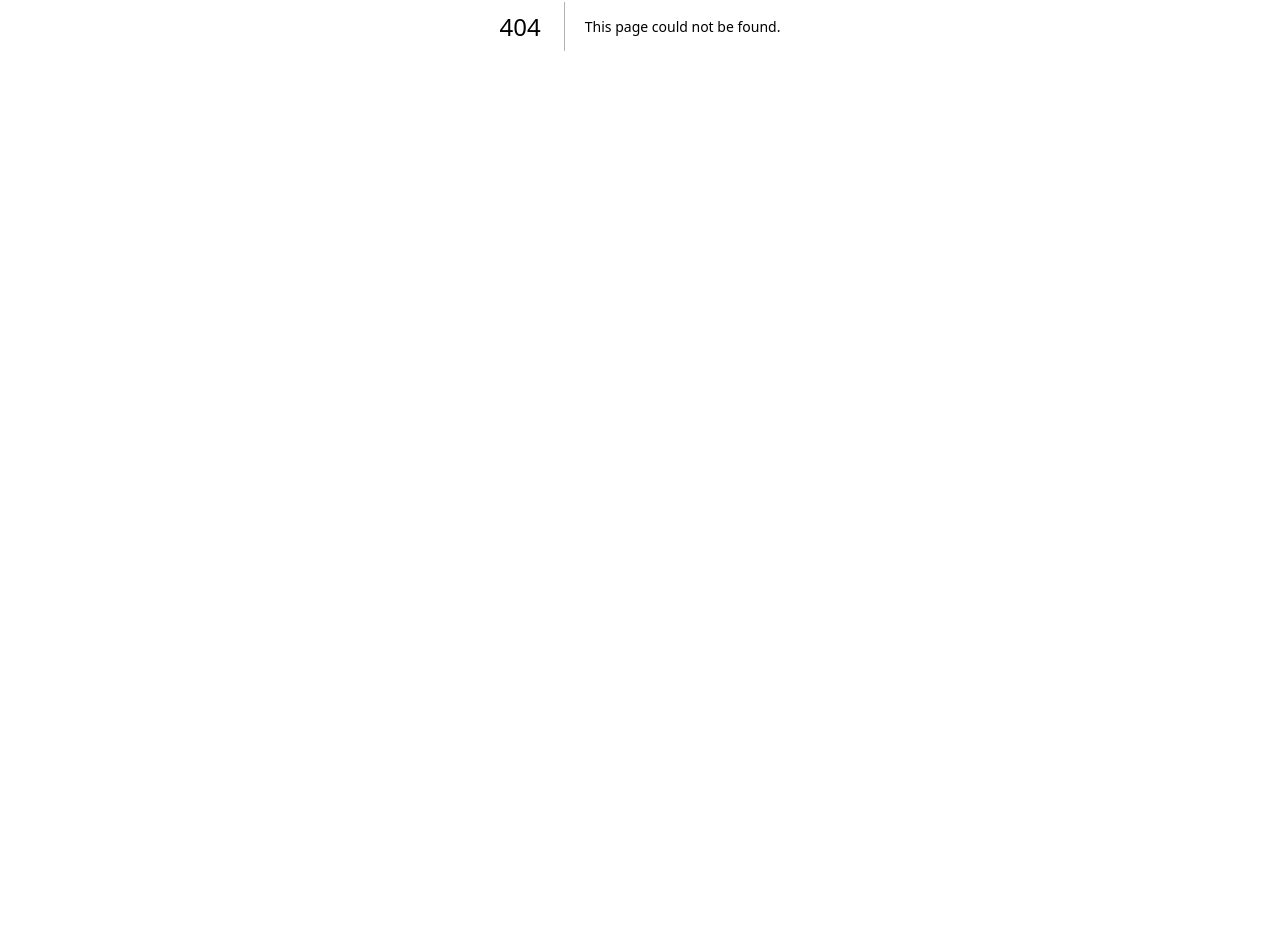
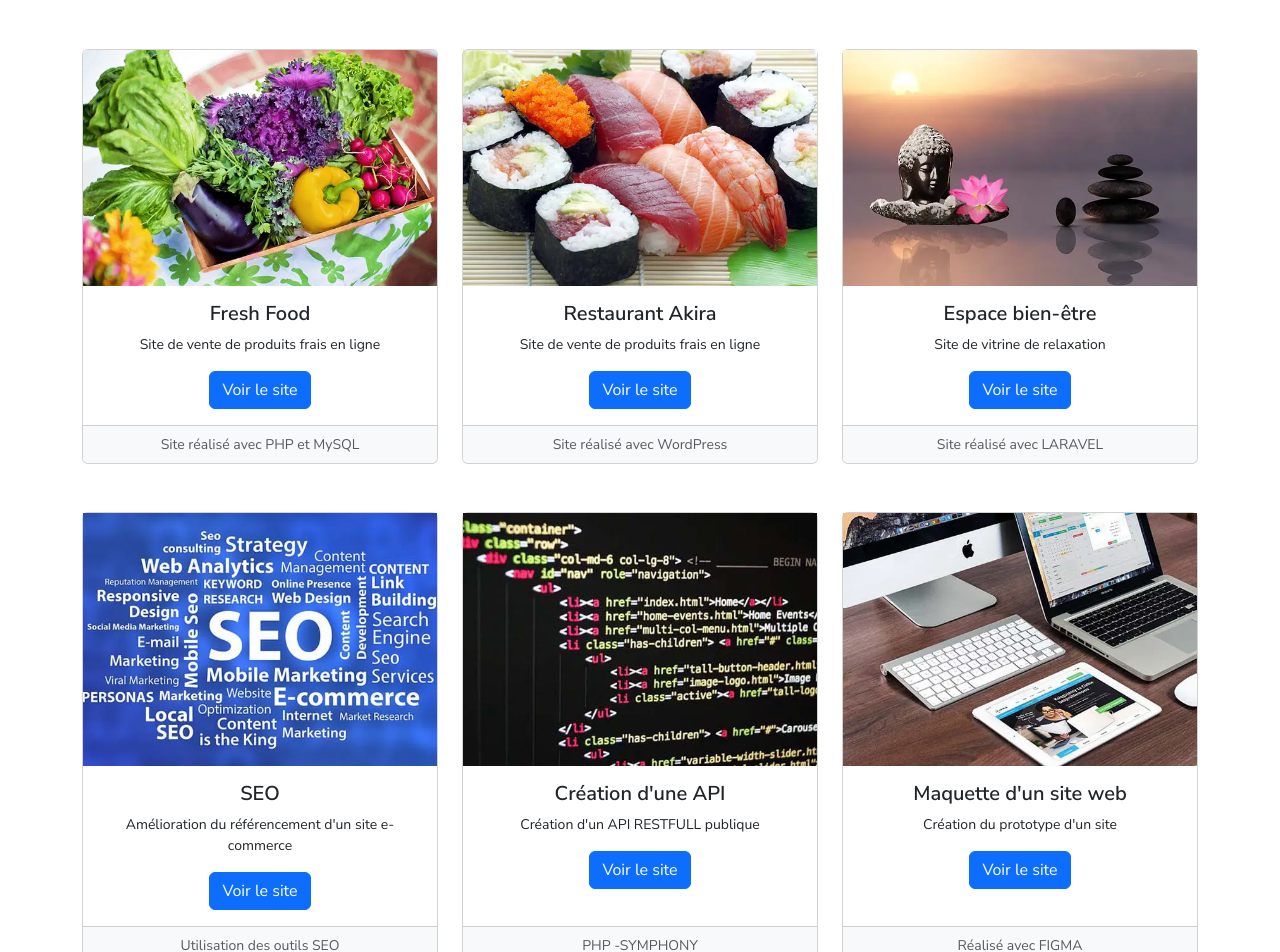
Before and after one commit to nicolas-lestrez/portfolio, a Next.js app: page /Portfolio in a window 1280 px wide. Before the commit this address had no page. Shown: the part 374-1326 px from the top of the page. Before the commit the page ends 800 px from the top, so only its background shows below. Built offline with nearby package versions, Linux system fonts and the light colour scheme.

Commit message:
Feat: création de la page Portfolio (bannière, titres et cartes de réalisations)

```diff
--- /dev/null
+++ b/app/Portfolio/page.js
@@ -0,0 +1,138 @@
+export default function PortfolioPage() {
+  return (
+    <main>
+      <section className="banner">
+        <img
+          src="/img/banner.webp"
+          alt="Bannière service"
+          className="w-100 d-block"
+        />
+      </section>
+      <section className="services py-5">
+        <div className="container text-center">
+          <h1 className="fw-bold mb-2">Portfolio</h1>
+          <h2 className="h6 mb-4">Voici quelques unes de mes réalisations</h2>
+          <div className="underline mx-auto mb-5"></div>
+          <div className="row g-4 mt-6">
+            <article className="col-md-4 mt-5">
+              <div className="card h-100">
+                <img
+                  src="/img/fresh-food.webp"
+                  alt="Aperçu du site Fresh Food"
+                />
+                <div className="card-body">
+                  <h3 className="h5 fw-bold">Fresh Food</h3>
+                  <p className="small">
+                    Site de vente de produits frais en ligne
+                  </p>
+                  <button type="button" className="btn btn-primary">
+                    Voir le site
+                  </button>
+                </div>
+                <div className="card-footer bg-light small text-muted">
+                  Site réalisé avec PHP et MySQL
+                </div>
+              </div>
+            </article>
+
+            <article className="col-md-4 mt-5">
+              <div className="card h-100">
+                <img
+                  src="/img/restaurant-japonais.webp"
+                  alt="Aperçu du site Restaurant Akira"
+                />
+                <div className="card-body">
+                  <h3 className="h5 fw-bold">Restaurant Akira</h3>
+                  <p className="small">
+                    Site de vente de produits frais en ligne
+                  </p>
+                  <button type="button" className="btn btn-primary">
+                    Voir le site
+                  </button>
+                </div>
+                <div className="card-footer bg-light small text-muted">
+                  Site réalisé avec WordPress
+                </div>
+              </div>
+            </article>
+
+            <article className="col-md-4 mt-5">
+              <div className="card h-100">
+                <img
+                  src="/img/espace-bien-etre.webp"
+                  alt="Page d'accueil du site Espace Bien-être"
+                />
+                <div className="card-body">
+                  <h3 className="h5 fw-bold">Espace bien-être</h3>
+                  <p className="small">Site de vitrine de relaxation</p>
+                  <button type="button" className="btn btn-primary">
+                    Voir le site
+                  </button>
+                </div>
+                <div className="card-footer bg-light small text-muted">
+                  Site réalisé avec LARAVEL
+                </div>
+              </div>
+            </article>
+
+            <article className="col-md-4 mt-5">
+              <div className="card h-100">
+                <img
+                  src="/img/seo.webp"
+                  alt="Optimisation SEO d'un site e-commerce"
+                />
+                <div className="card-body">
+                  <h3 className="h5 fw-bold">SEO</h3>
+                  <p className="small">
+                    Amélioration du référencement d'un site e-commerce
+                  </p>
+                  <button type="button" className="btn btn-primary">
+                    Voir le site
+                  </button>
+                </div>
+                <div className="card-footer bg-light small text-muted">
+                  Utilisation des outils SEO
+                </div>
+              </div>
+            </article>
+
+            <article className="col-md-4 mt-5">
+              <div className="card h-100">
+                <img src="/img/coder.webp" alt="Illustration API RESTful" />
+                <div className="card-body">
+                  <h3 className="h5 fw-bold">Création d'une API</h3>
+                  <p className="small">Création d'un API RESTFULL publique</p>
+                  <button type="button" className="btn btn-primary">
+                    Voir le site
+                  </button>
+                </div>
+                <div className="card-footer bg-light small text-muted">
+                  PHP -SYMPHONY
+                </div>
+              </div>
+            </article>
+
+            <article className="col-md-4 mt-5">
+              <div className="card h-100">
+                <img
+                  src="/img/screens.webp"
+                  alt="Prototype de site créé avec Figma"
+                />
+                <div className="card-body">
+                  <h3 className="h5 fw-bold">Maquette d'un site web</h3>
+                  <p className="small">Création du prototype d'un site</p>
+                  <button type="button" className="btn btn-primary">
+                    Voir le site
+                  </button>
+                </div>
+                <div class="card-footer bg-light small text-muted">
+                  Réalisé avec FIGMA
+                </div>
+              </div>
+            </article>
+          </div>
+        </div>
+      </section>
+    </main>
+  );
+}
```
